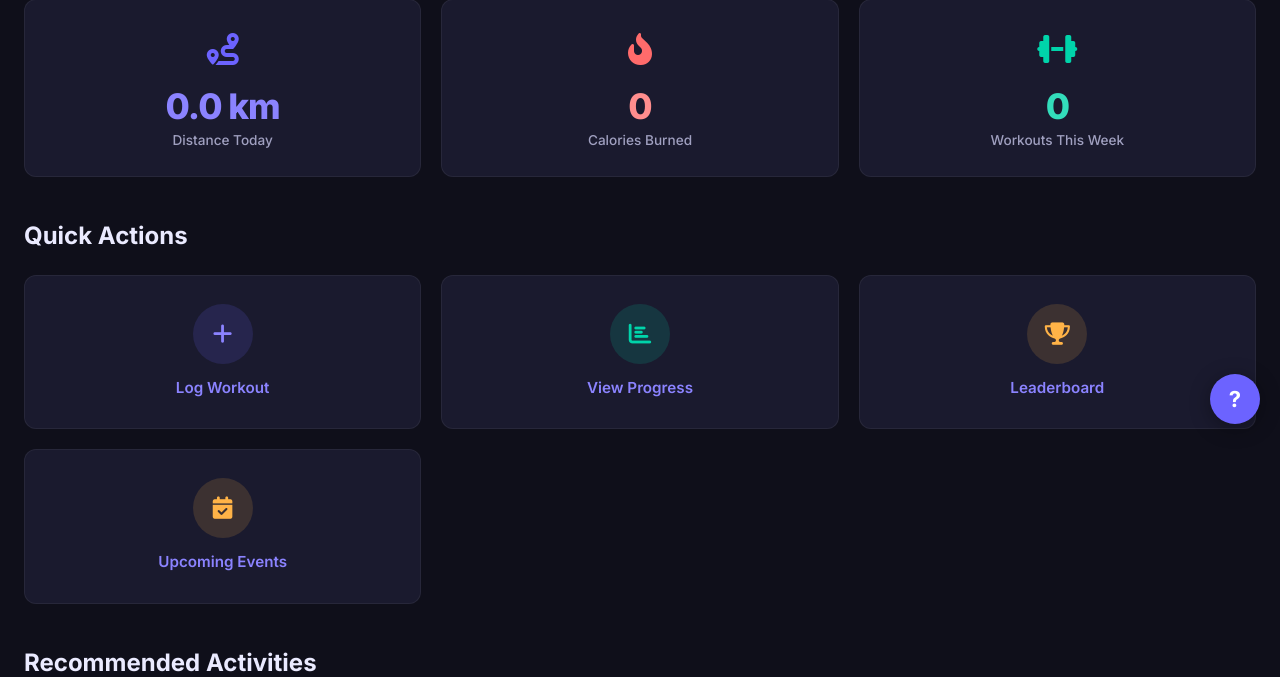
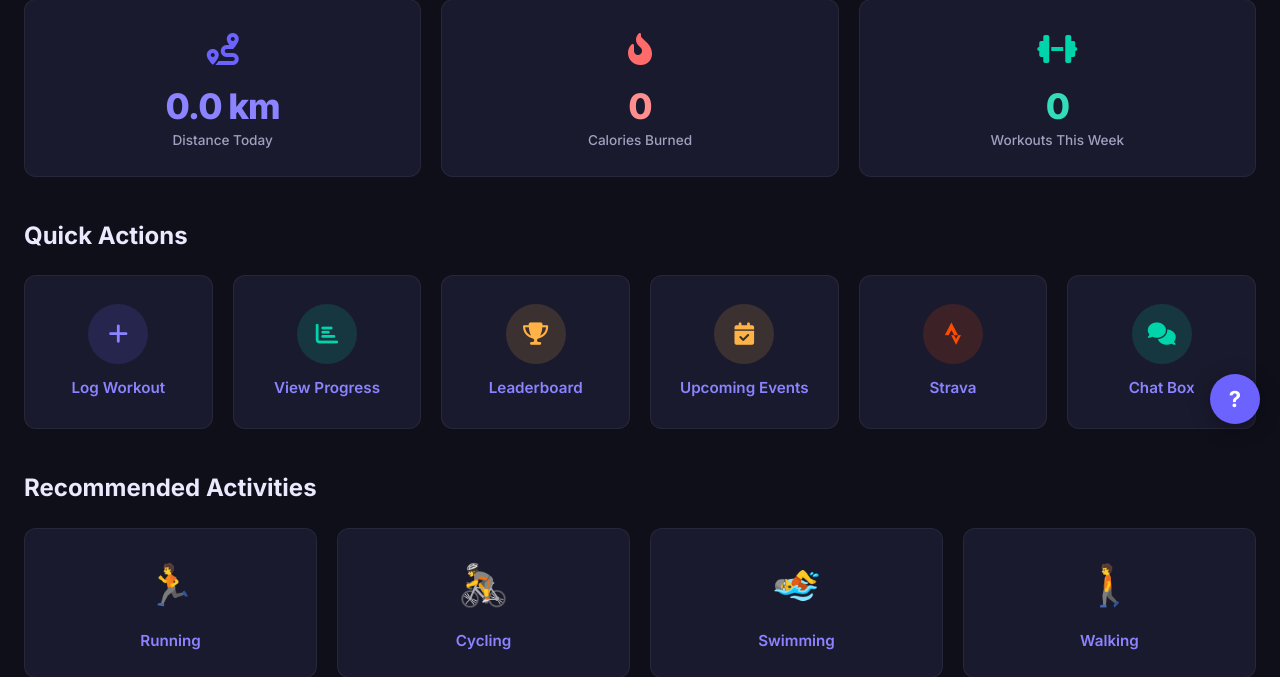
Before and after one commit to pavansangha242/2850-y2-project, a Flask app: page /home in a window 1280 px wide. Shown: the part 356-1033 px from the top of the page. Run offline with Flask 3, Linux system fonts and the light colour scheme; the visitor is signed in with stand-in values (Sample User, id 1).

Commit message:
fixed the home page links and added the strava and chat buttons

```diff
--- a/fitness_app/routes/auth.py
+++ b/fitness_app/routes/auth.py
@@ -20,9 +20,6 @@ from fitness_app.models import User, UserGoal, PrivacySettings, HealthSurvey, St
 
 auth = Blueprint('auth', __name__)
 
-@auth.route("/")
-def root():
-    return redirect(url_for("auth.login"))
 
 @auth.before_app_request
 def load_nav_user():
--- a/fitness_app/routes/home.py
+++ b/fitness_app/routes/home.py
@@ -12,6 +12,7 @@ from datetime import date, timedelta
 home_bp = Blueprint('home', __name__)
 
 
+@home_bp.route('/')
 @home_bp.route('/home')
 def index():
     """Home page — dashboard with today's summary, quick actions, recommended activities."""
--- a/fitness_app/templates/home.html
+++ b/fitness_app/templates/home.html
@@ -45,7 +45,7 @@
 <!-- Quick Actions -->
 <section style="margin-top: 2.5rem;">
     <h2 class="section-title">Quick Actions</h2>
-    <div class="grid-3">
+    <div class="grid-3" style="grid-template-columns: repeat(auto-fit, minmax(150px, 1fr));">
         <a href="{{ url_for('history.history_page') }}" class="card action-card">
             <div class="action-icon" style="background: rgba(108, 99, 255, 0.15); color: var(--primary-light);">
                 <i class="fas fa-plus"></i>
@@ -72,6 +72,21 @@
                 <i class="fas fa-calendar-check"></i>
             </div>
             <span class="action-label">Upcoming Events</span>
+        </a>
+
+        <!-- Added Strava and Chat Box links -->
+        <a href="{{ url_for('strava.activities') }}" class="card action-card">
+            <div class="action-icon" style="background: rgba(252, 76, 2, 0.15); color: #FC4C02;">
+                <i class="fab fa-strava"></i>
+            </div>
+            <span class="action-label">Strava</span>
+        </a>
+
+        <a href="{{ url_for('messages.messages') }}" class="card action-card">
+            <div class="action-icon" style="background: rgba(0, 212, 170, 0.15); color: var(--accent);">
+                <i class="fas fa-comments"></i>
+            </div>
+            <span class="action-label">Chat Box</span>
         </a>
     </div>
 </section>
```
